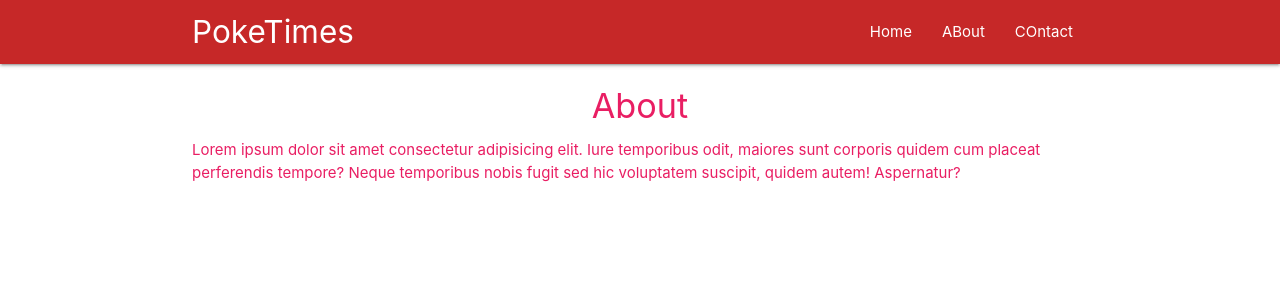
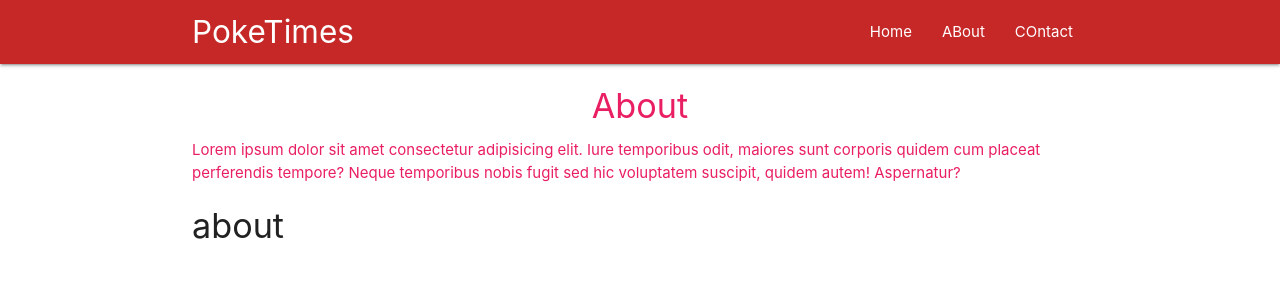
Before and after one commit to bocahrokok/react-redux-complete, a React (Create React App) app in the folder poketimes/: page /about in a window 1280 px wide. Shown: the top 300 px of the page. Built offline with nearby package versions, Linux system fonts and the light colour scheme.

Commit message:
commit routparam #31

```diff
--- a/poketimes/src/App.js
+++ b/poketimes/src/App.js
@@ -4,6 +4,7 @@
 import Home from './components/Home'
 import About from './components/About'
 import Contact from './components/Contact'
+import Post from './components/Post'
 
 class App extends Component {
   render(){
@@ -14,6 +15,10 @@
           <Route exact path='/' component={Home} />
           <Route path='/about' component={About} />
           <Route path='/contact' component={Contact} />
+
+
+          <Route path="/:post_id" component={Post} />
+
       </div>
     </BrowserRouter>
 
--- a/poketimes/src/components/Home.js
+++ b/poketimes/src/components/Home.js
@@ -21,7 +21,7 @@
 
         const {posts } = this.state;
         const postList = posts.length ? (
-            posts.map(post => {
+          posts.map(post => {
                 return (
                     <div className="post card" key={post.id}>
                         <div className="card-content">
--- /dev/null
+++ b/poketimes/src/components/Post.js
@@ -0,0 +1,27 @@
+import React, {Component} from 'react'
+
+
+class Post extends Component{
+    state={
+        id:null
+    }
+
+    componentDidMount(){
+        console.log(this.props);
+        let id = this.props.match.params.post_id;
+        this.setState({
+            id: id
+        })
+
+    }
+
+    render(){
+        return (
+            <div className="container">
+                <h4>{this.state.id}</h4>
+            </div>
+        )
+    }
+}
+
+export default Post
```
